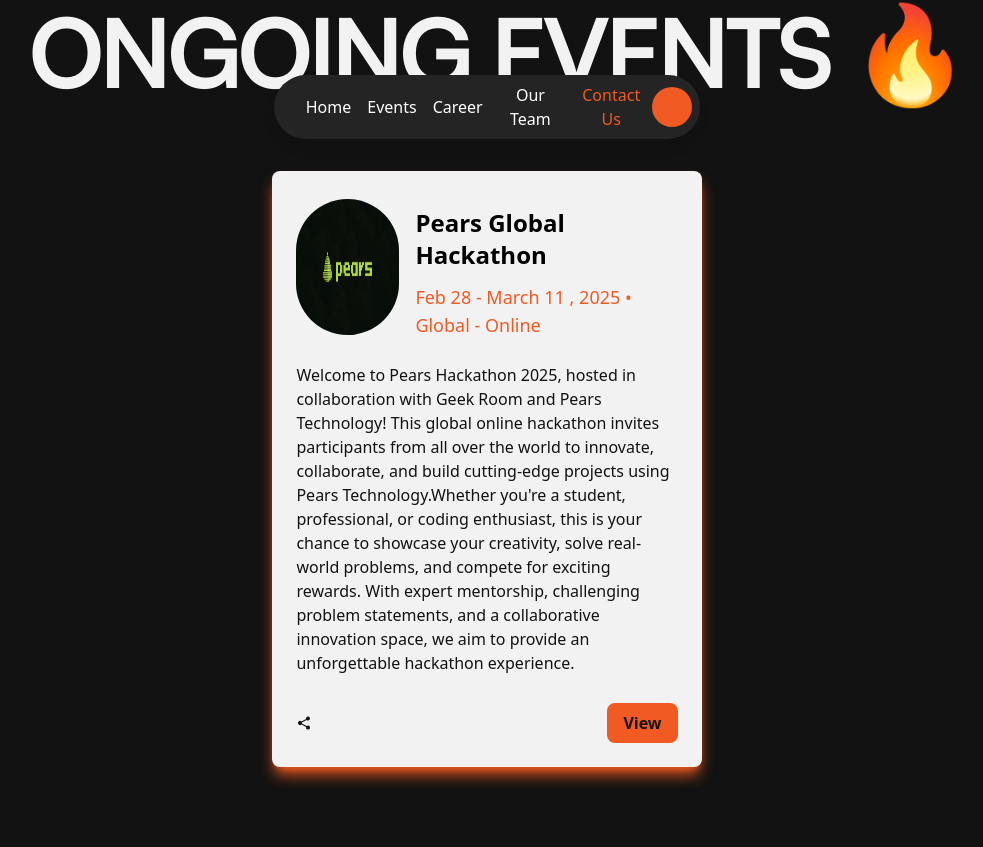
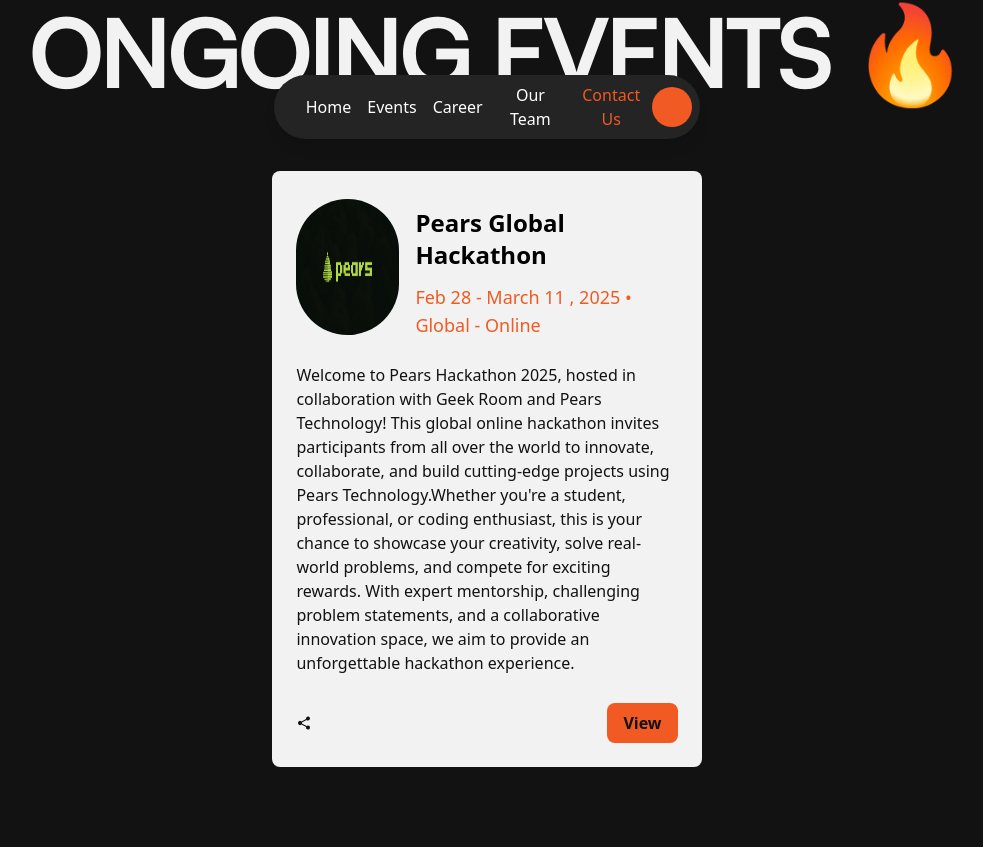
Before and after one commit to mayankpmahajan/gr-website, a React (Vite) app: page /events in a window 1280 px wide. Shown: the part 613-1460 px from the top of the page, without its empty margins (153-1136 px from the left). Built offline with nearby package versions, Linux system fonts and the light colour scheme; no server answers.

Commit message:
Completed

```diff
--- a/src/pages/Events.jsx
+++ b/src/pages/Events.jsx
@@ -150,7 +150,7 @@
 // Event Card Component
 function EventCard({ event }) {
   return (
-    <div className="bg-[#F2F2F2] p-6 rounded-lg flex flex-col gap-3 relative transition-transform hover:scale-105 shadow-lg shadow-[#F15A22]">
+    <div className="bg-[#F2F2F2] p-6 rounded-lg flex flex-col gap-3 relative transition-transform hover:scale-105">
       {/* Profile + Event Name */}
       <div className="flex items-center gap-4">
         <div className="h-34 w-34 object-cover bg-gray-300 rounded-full">
@@ -181,7 +181,10 @@
             </a>
           </div>
         </div>
-        <button className="bg-[#F15A22] text-[#121212] px-4 py-2 rounded-lg font-semibold">
+        <button
+          className="bg-[#F15A22] text-[#121212] px-4 py-2 rounded-lg font-semibold cursor-pointer"
+          onClick={() => window.open(event.social, "_blank")}
+        >
           <a href={event.social}>View</a>
         </button>
       </div>
```
